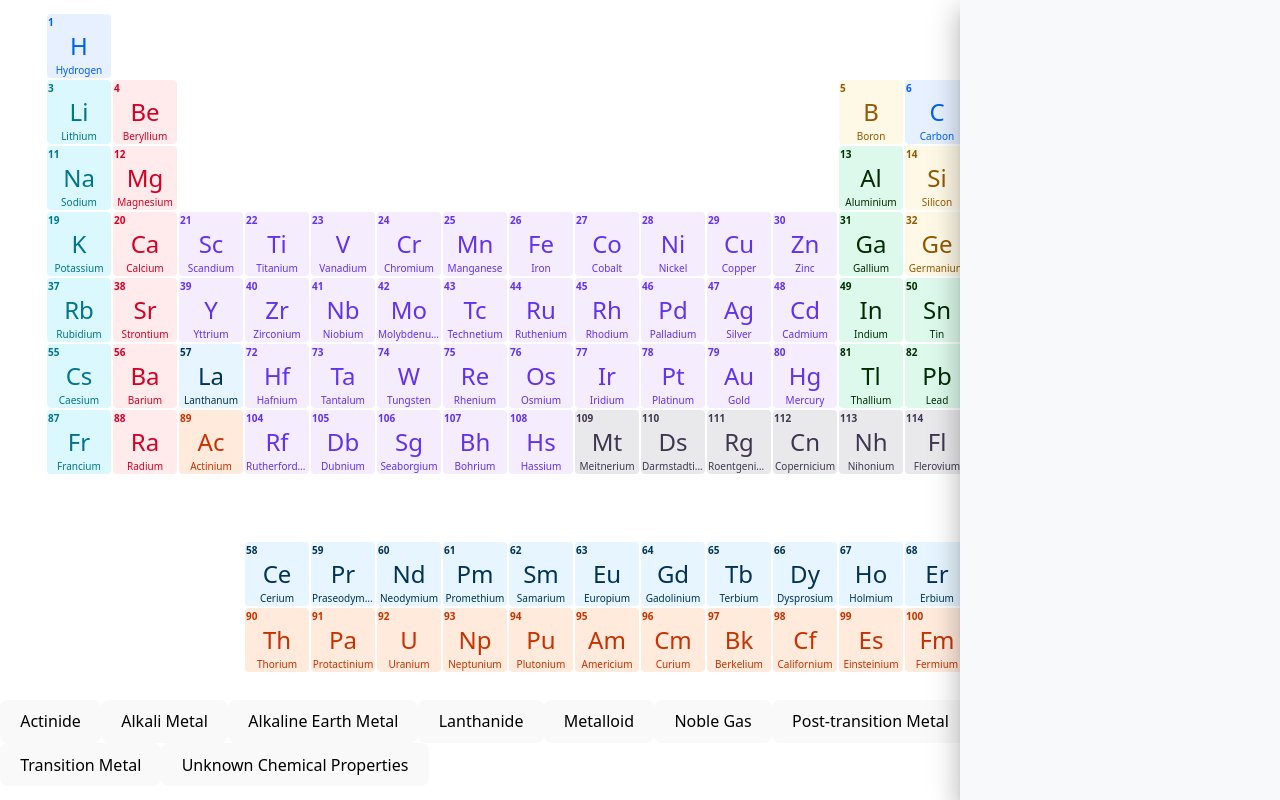
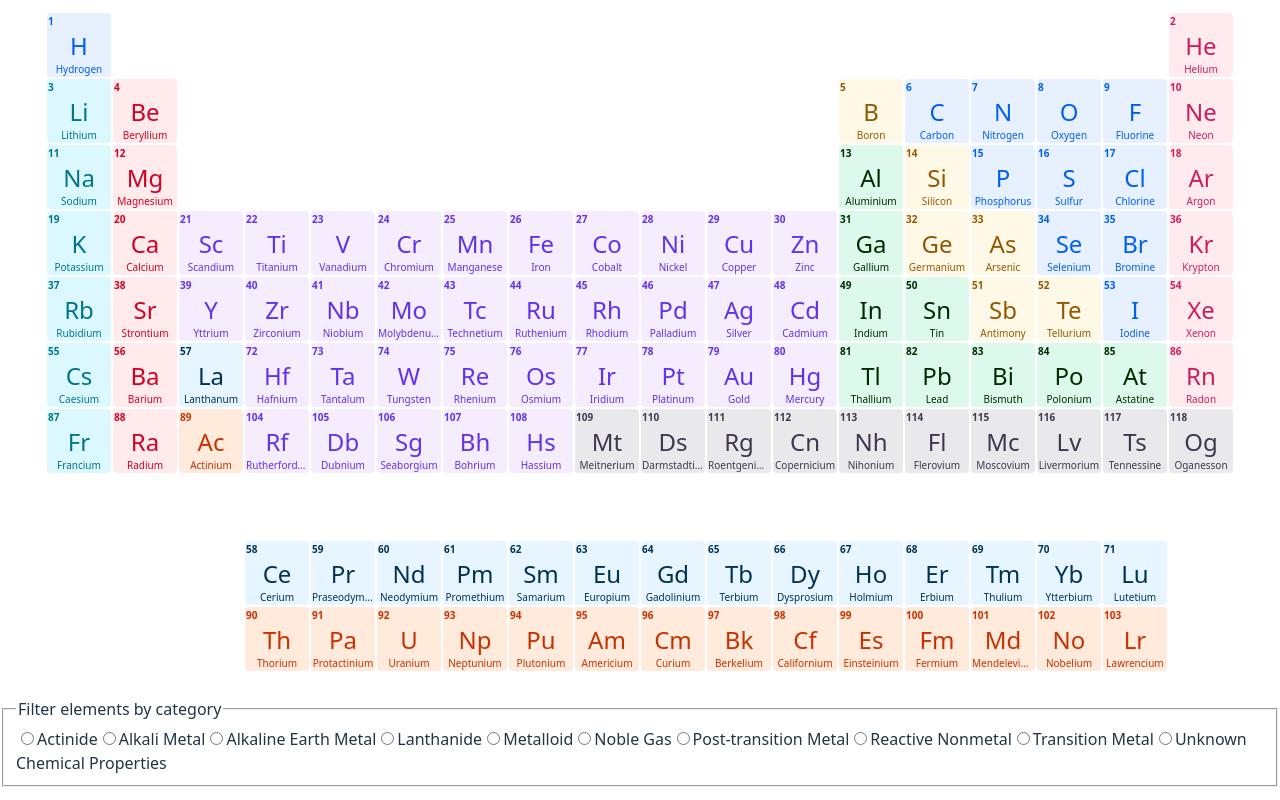
Before and after one commit to Mizumono/periodic-table, a React (Vite) app: page / in a window 1280 px wide. Built offline with nearby package versions, Linux system fonts and the light colour scheme.

Commit message:
refactor: convert category buttons to radio input

```diff
--- a/src/App.tsx
+++ b/src/App.tsx
@@ -24,8 +24,8 @@ function App() {
         onSelectCategory={setActiveCategory}
         onSelectElement={setSelectedElement}
       />
-      <ElementDetails element={selectedElement} />
-      <Filters onSelectCategory={setActiveCategory} />
+      {/* <ElementDetails element={selectedElement} /> */}
+      <Filters activeCategory={activeCategory} onSelectCategory={setActiveCategory} />
     </div>
   )
 }
--- a/src/components/Filters/Filters.tsx
+++ b/src/components/Filters/Filters.tsx
@@ -1,23 +1,28 @@
 import { CATEGORY_LABELS, type Category } from '../../types/categories';
 
 type FiltersProps = {
+  activeCategory: Category | null;
   onSelectCategory: (category: Category | null) => void;
 };
 
-export const Filters = ({ onSelectCategory }: FiltersProps) => {
-  const handleClick = (event: React.MouseEvent, category: Category) => {
-    event.stopPropagation();
+export const Filters = ({ activeCategory, onSelectCategory }: FiltersProps) => (
+  <fieldset>
+    <legend>Filter elements by category</legend>
+    {Object.entries(CATEGORY_LABELS).map(([key, label]) => {
+      const category = key as Category;
 
-    onSelectCategory(category);
-  }
-
-  return (
-    <div>
-      {
-        Object.entries(CATEGORY_LABELS).map(([key, label]) => (
-          <button key={key} onClick={event => handleClick(event, key as Category)}>{label}</button>
-        ))
-      }
-    </div>
-  );
-};
+      return (
+        <label key={key}>
+          <input
+            checked={activeCategory === category}
+            name="elementCategory"
+            onChange={() => onSelectCategory(category)}
+            type="radio"
+            value={category}
+          />
+          {label}
+        </label>
+      );
+    })}
+  </fieldset>
+);
--- a/src/index.css
+++ b/src/index.css
@@ -3,7 +3,6 @@
   line-height: 1.5;
   font-weight: 400;
 
-  color-scheme: light dark;
   background-color: #f8f9fa;
 
   font-synthesis: none;
```
